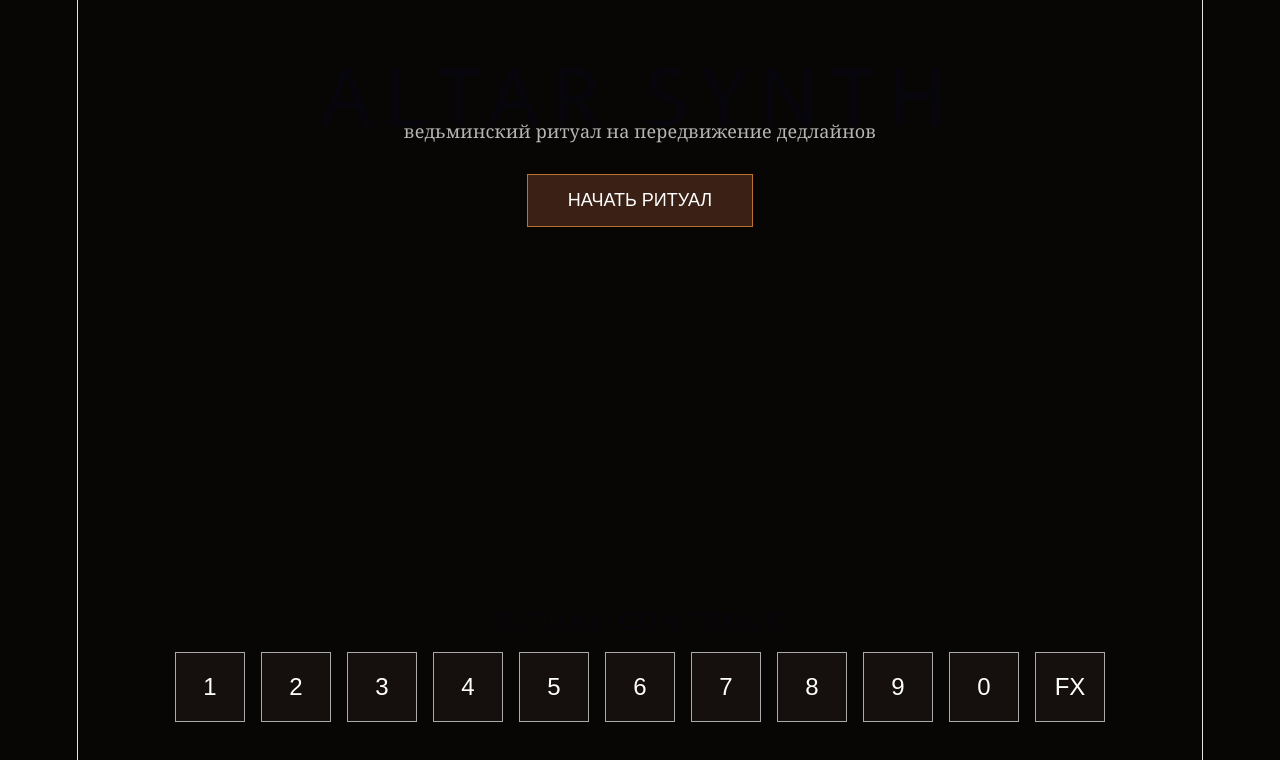
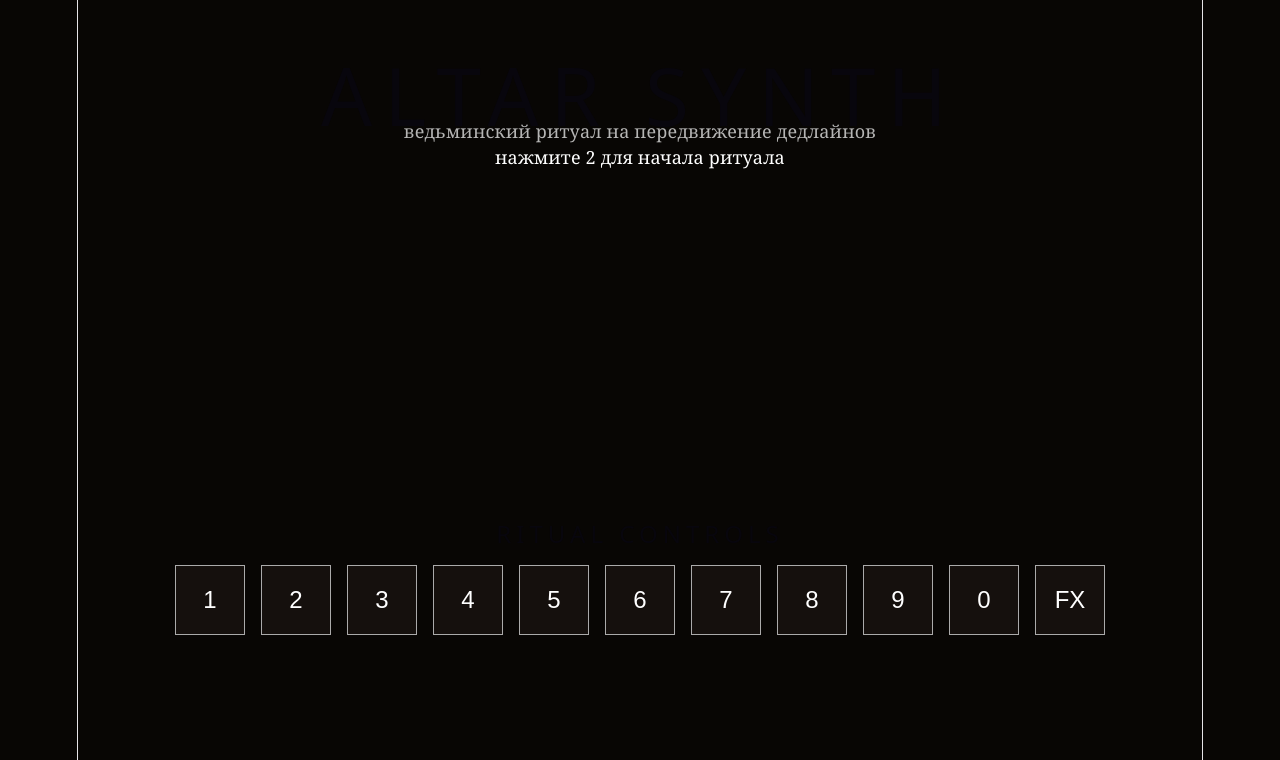
Before and after one commit to rainredem/ALTARSYNTH, a React (Vite) app: page / in a window 1280 px wide. Shown: the top 760 px of the page. Built offline with nearby package versions, Linux system fonts and the light colour scheme.

Commit message:
Update App.jsx

```diff
--- a/src/App.jsx
+++ b/src/App.jsx
@@ -1,5 +1,4 @@
 import { useState } from "react";
-import * as Tone from "tone";
 
 import Keyboard from "./components/Keyboard.jsx";
 
@@ -12,15 +11,6 @@ function App(){
 const [fire,setFire] = useState(false);
 
 const [wind,setWind] = useState(false);
-
-
-
-async function start(){
-
-await Tone.start();
-
-}
-
 
 
 
@@ -40,12 +30,9 @@ ALTAR SYNTH
 
 
 
-<button
-className="start"
-onClick={start}
->
-НАЧАТЬ РИТУАЛ
-</button>
+<p className="hint">
+нажмите 2 для начала ритуала
+</p>
 
 
 
@@ -67,17 +54,20 @@ className="fire"
 }
 
 
+
 {
 wind &&
 
 <div className="wind">
-〰 〰 〰
+
 </div>
 
 }
 
 
+
 </div>
+
 
 
 
@@ -96,7 +86,6 @@ setWind={setWind}
 
 )
 
-
 }
 
 
```
